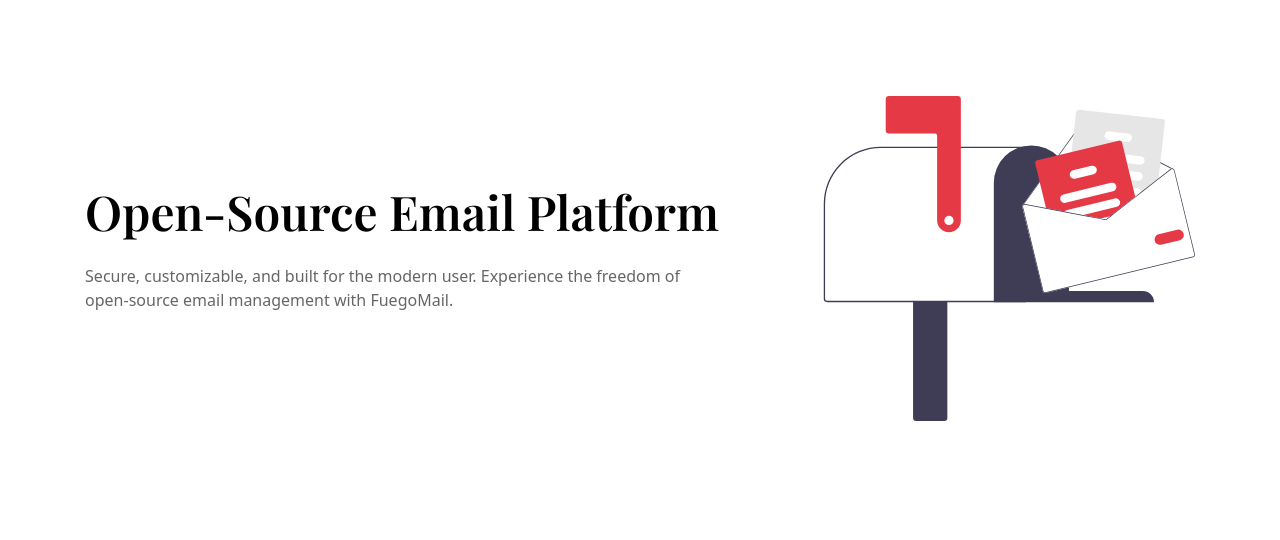
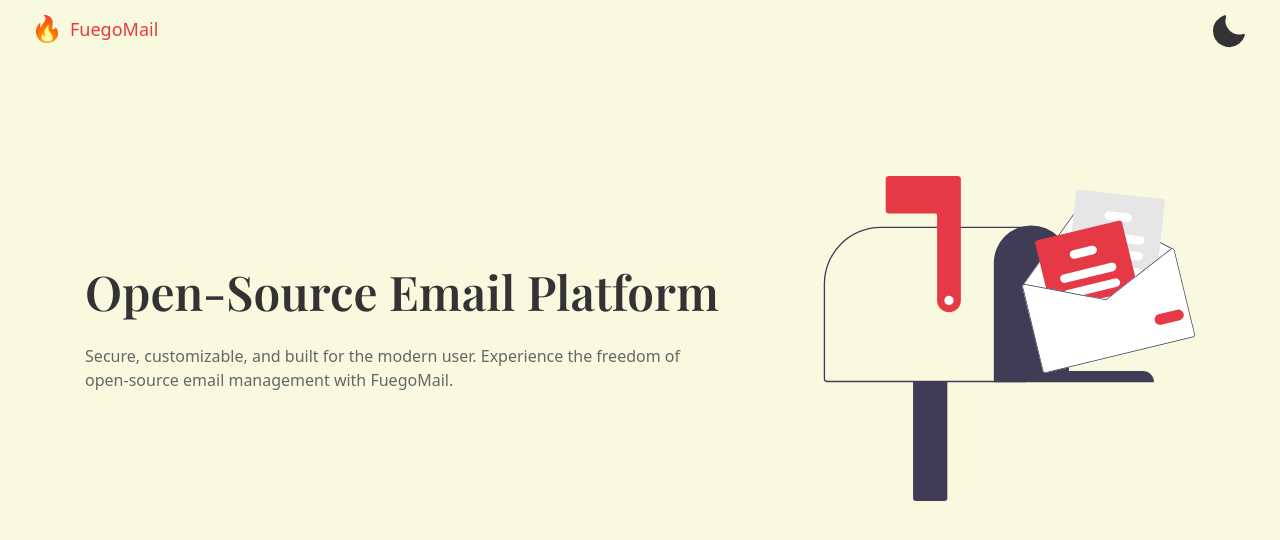
Before and after one commit to felixx78/fuegomail, a React (Vite) app: page / in a window 1280 px wide. Shown: the top 540 px of the page. Built offline with nearby package versions, Linux system fonts and the light colour scheme; a web font is replaced by a local one.

Commit message:
add PublicLayout

```diff
--- a/src/layouts/PublicLayout.tsx
+++ b/src/layouts/PublicLayout.tsx
@@ -1,6 +1,26 @@
-import { Outlet } from "react-router-dom";
+import { Link, Outlet } from "react-router-dom";
+import Logo from "../components/Logo";
+import ThemeToggler from "../components/ThemeToggler";
 
 function PublicLayout() {
-  return <Outlet />;
+  return (
+    <div className="bg-background dark:bg-dark-background text-primary-text dark:text-dark-primary-text min-h-svh">
+      <Header />
+      <Outlet />
+    </div>
+  );
 }
+
+const Header = () => {
+  return (
+    <div className="mb-4 flex items-center justify-between px-8 py-3">
+      <Link to="/">
+        <Logo />
+      </Link>
+
+      <ThemeToggler />
+    </div>
+  );
+};
+
 export default PublicLayout;
```
